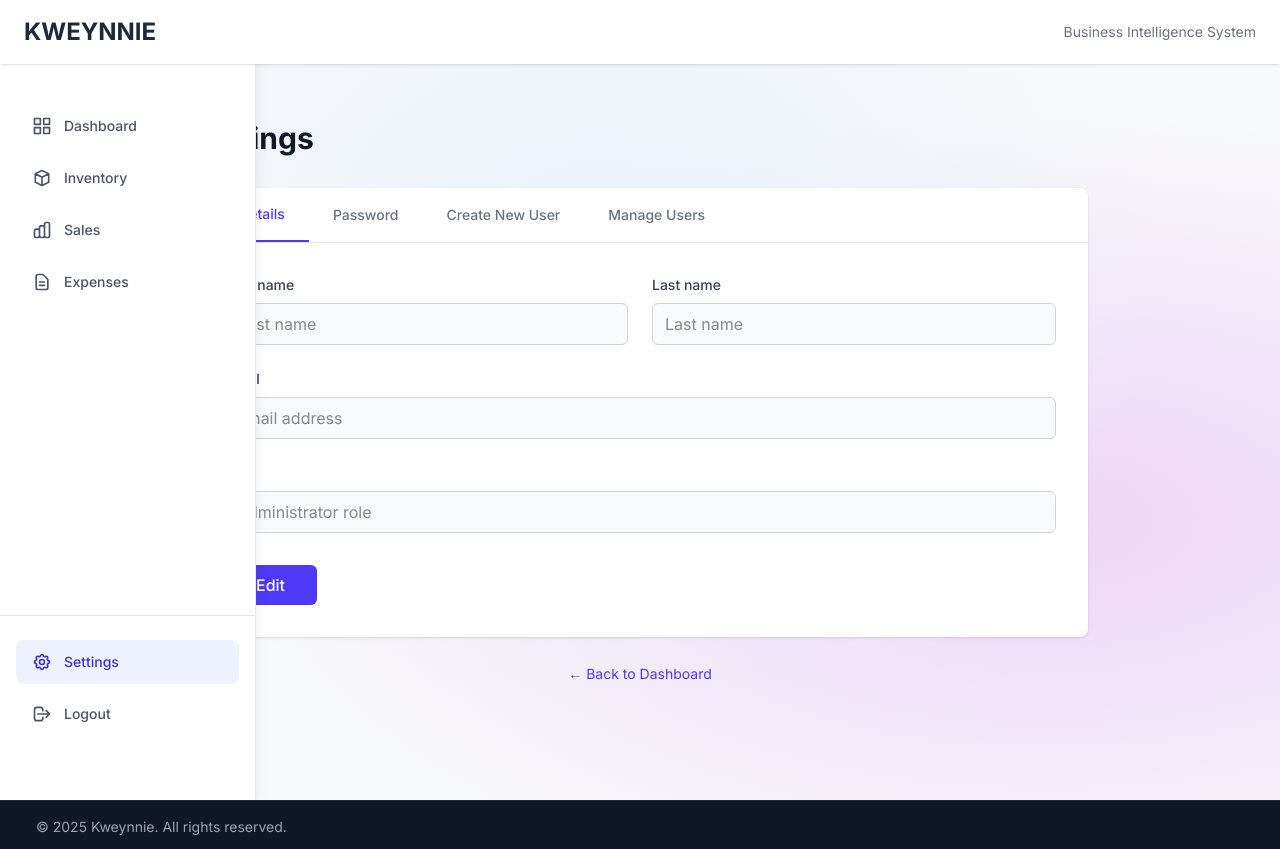
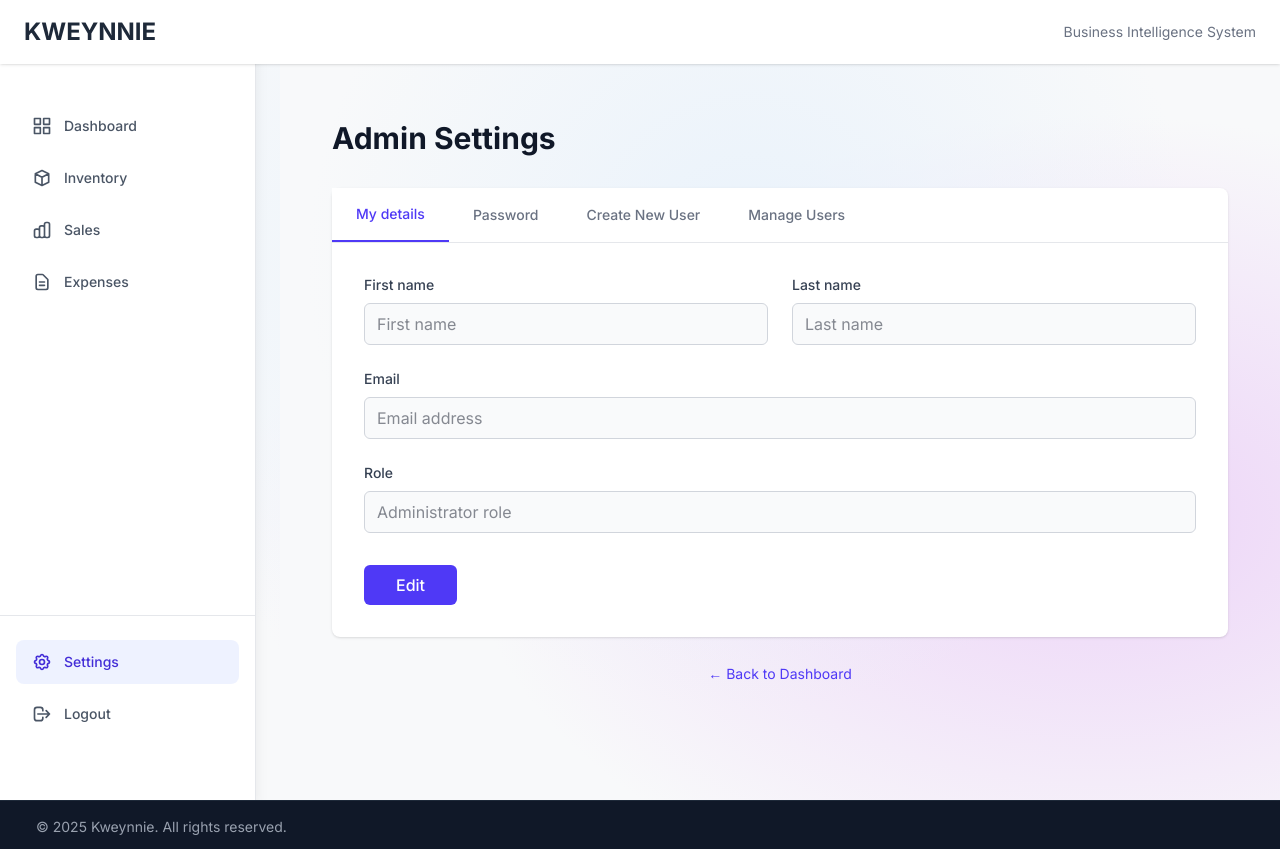
Before and after one commit to shikiomi/kweynnie-client, a Next.js app: page /settings/admin in a window 1280 px wide. Built offline with nearby package versions, Linux system fonts and the light colour scheme; sample sign-in values are in the browser's storage.

Commit message:
refactor: update AdminSettingsPage layout and title for improved clarity

```diff
--- a/app/settings/admin/page.tsx
+++ b/app/settings/admin/page.tsx
@@ -122,12 +122,11 @@ export default function AdminSettingsPage() {
 
   return (
     <>
-      <div className="flex min-h-screen hero-bg">
-        <Navbar />
-        <main className="flex-1" style={{ padding: '2rem', paddingTop: '120px' }}>
+      <Navbar />
+      <main className="hero-bg min-h-screen" style={{marginLeft: '280px', padding: '2rem', paddingTop: '120px'}}>
           <div className="max-w-4xl mx-auto">
             <div className="mb-8">
-              <h1 className="text-3xl font-bold text-gray-900">Settings</h1>
+              <h1 className="text-3xl font-bold text-gray-900">Admin Settings</h1>
             </div>
             <div className="bg-white rounded-lg shadow">
               <div className="border-b border-gray-200">
@@ -399,9 +398,8 @@ export default function AdminSettingsPage() {
                 ← Back to Dashboard
               </Link>
             </div>
-          </div>
-        </main>
-      </div>
+        </div>
+      </main>
     </>
   );
 }
```
